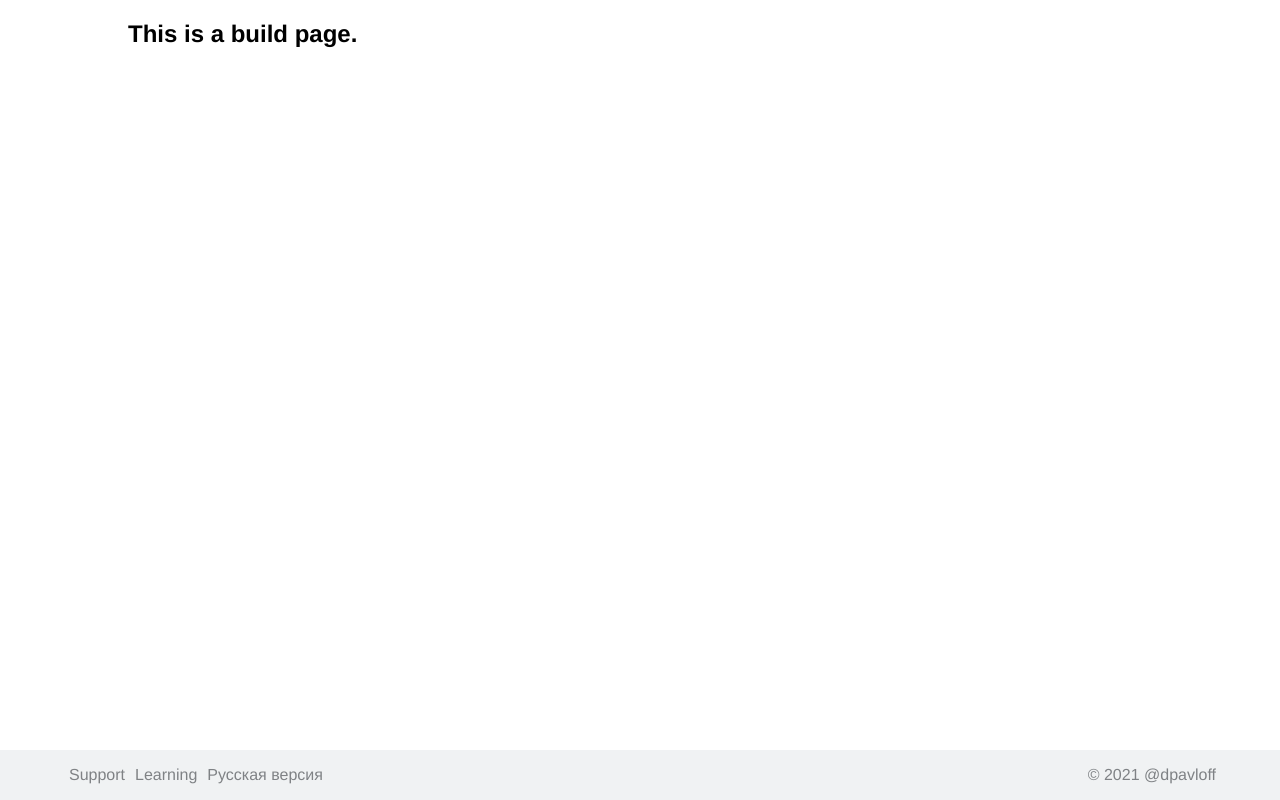
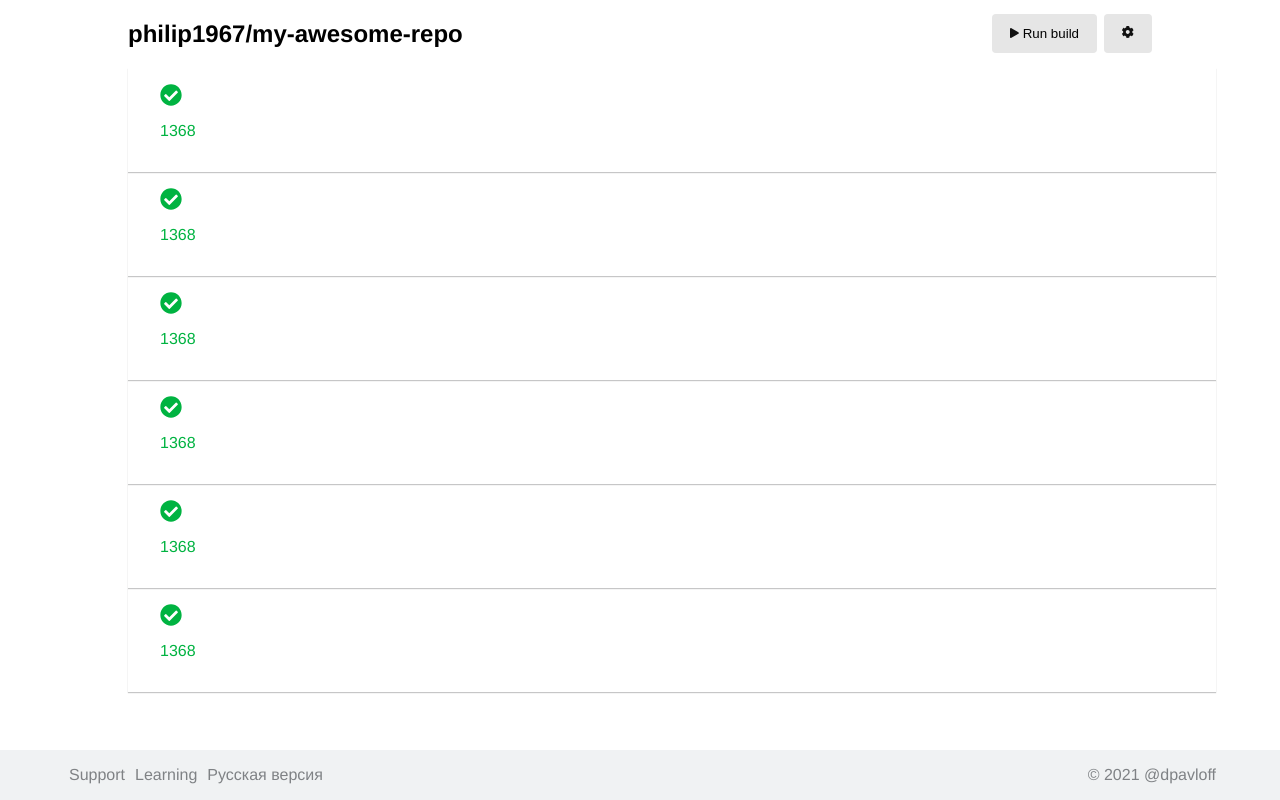
Before and after one commit to dpavloff/build-history-layout, a React (Create React App) app: page /builds in a window 1280 px wide. Built offline with nearby package versions, Linux system fonts and the light colour scheme; a web font is replaced by a local one.

Commit message:
Added commit cards

```diff
--- /dev/null
+++ b/src/components/CommitCard.jsx
@@ -0,0 +1,43 @@
+import successIcon from "../static/images/success.svg";
+import failureIcon from "../static/images/failure.svg";
+import pendingIcon from "../static/images/pending.svg";
+import commitIcon from "../static/images/commit.svg";
+import calendarIcon from "../static/images/calendar.svg";
+import clockIcon from "../static/images/clock.svg";
+import userIcon from "../static/images/user.svg";
+
+import "../styles/commit-card.css";
+
+function CommitCard({ commitObj, ...props }) {
+  let styleObj = {
+    icon: {
+      success: successIcon,
+      failure: failureIcon,
+      pending: pendingIcon,
+    },
+    color: {
+      success: {
+        color: "#00B341",
+      },
+      failure: {
+        color: "#FF3333",
+      },
+      pending: {
+        color: "#FF9A00",
+      },
+    },
+  };
+
+  return (
+    <div className="commit-card">
+      <img src={styleObj.icon[commitObj.result]} alt={commitObj.result} />
+      <div className="commit-info">
+        <p style={styleObj.color[commitObj.result]} className="commit-number">
+          {commitObj.commitNumber}
+        </p>
+      </div>
+    </div>
+  );
+}
+
+export default CommitCard;
--- a/src/pages/Builds.jsx
+++ b/src/pages/Builds.jsx
@@ -1,5 +1,29 @@
+import "../styles/builds.css";
+
+import YandexButton from "../components/YandexButton";
+import CommitCard from "../components/CommitCard";
+import triangle from "../static/images/triangle-right.svg";
+import cog from "../static/images/cog.svg";
+
+import commitsArray from "../mock/commits";
+
 function Builds() {
-  return <h2>This is a build page.</h2>;
+  return (
+    <div>
+      <div className="builds-header">
+        <h2>philip1967/my-awesome-repo</h2> {/* // change to username later */}
+        <div className="builds-buttons">
+          <YandexButton label={"Run build"} icon={triangle} isGray={true} />
+          <YandexButton label={""} icon={cog} isGray={true} />
+        </div>
+      </div>
+      <div className="commits">
+        {commitsArray.map((commit) => (
+          <CommitCard commitObj={commit} />
+        ))}
+      </div>
+    </div>
+  );
 }
 
 export default Builds;
--- /dev/null
+++ b/src/styles/builds.css
@@ -0,0 +1,12 @@
+.builds-header {
+  display: flex;
+  justify-content: space-between;
+  align-items: center;
+}
+
+.builds-buttons {
+  display: flex;
+  width: 10rem;
+  justify-content: space-between;
+  align-items: center;
+}
--- /dev/null
+++ b/src/styles/commit-card.css
@@ -0,0 +1,13 @@
+.commit-card {
+  display: flex;
+  flex-direction: column;
+  align-items: flex-start;
+  padding: 1rem 2rem;
+  width: 100%;
+  box-shadow: 0px 1px 1px 0px #4344454d;
+  transition: box-shadow 0.4s ease-in-out;
+}
+
+.commit-card:hover {
+  box-shadow: 0px 2px 8px 0px #4344454d;
+}
```
